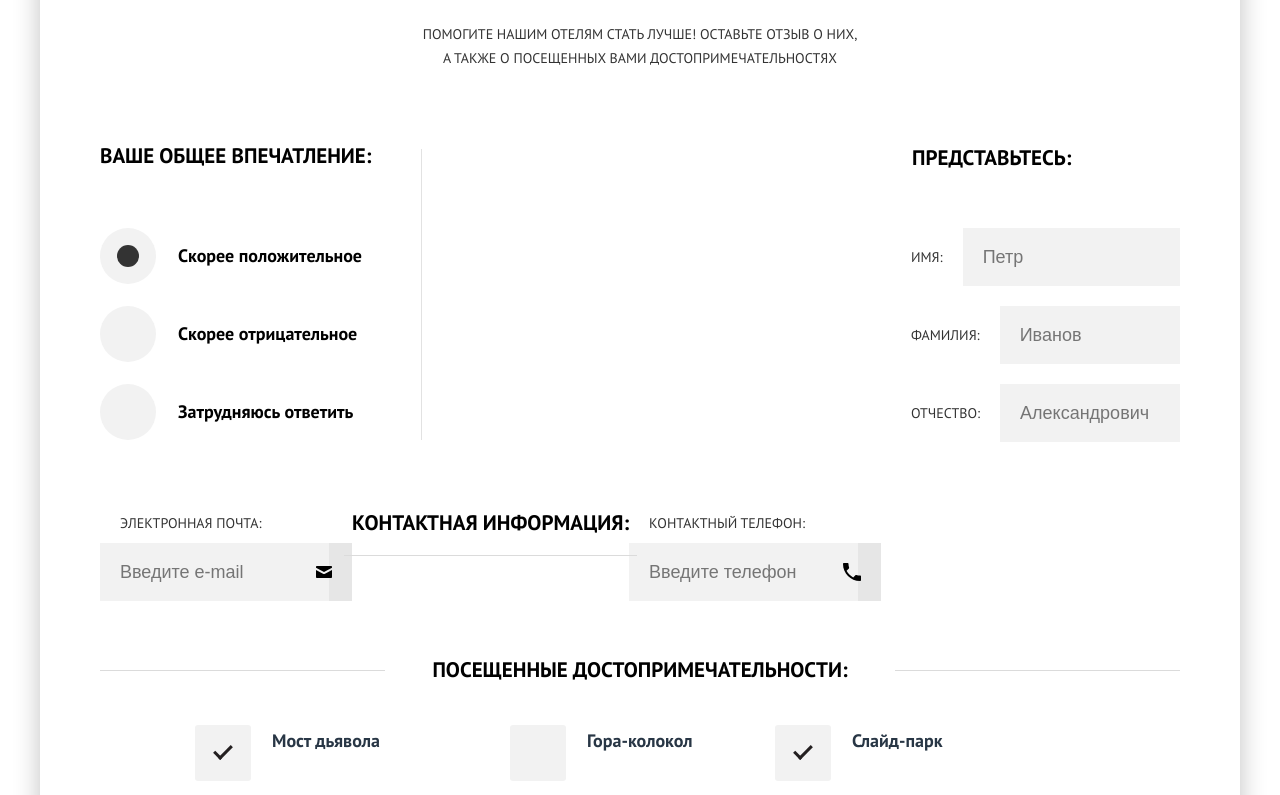
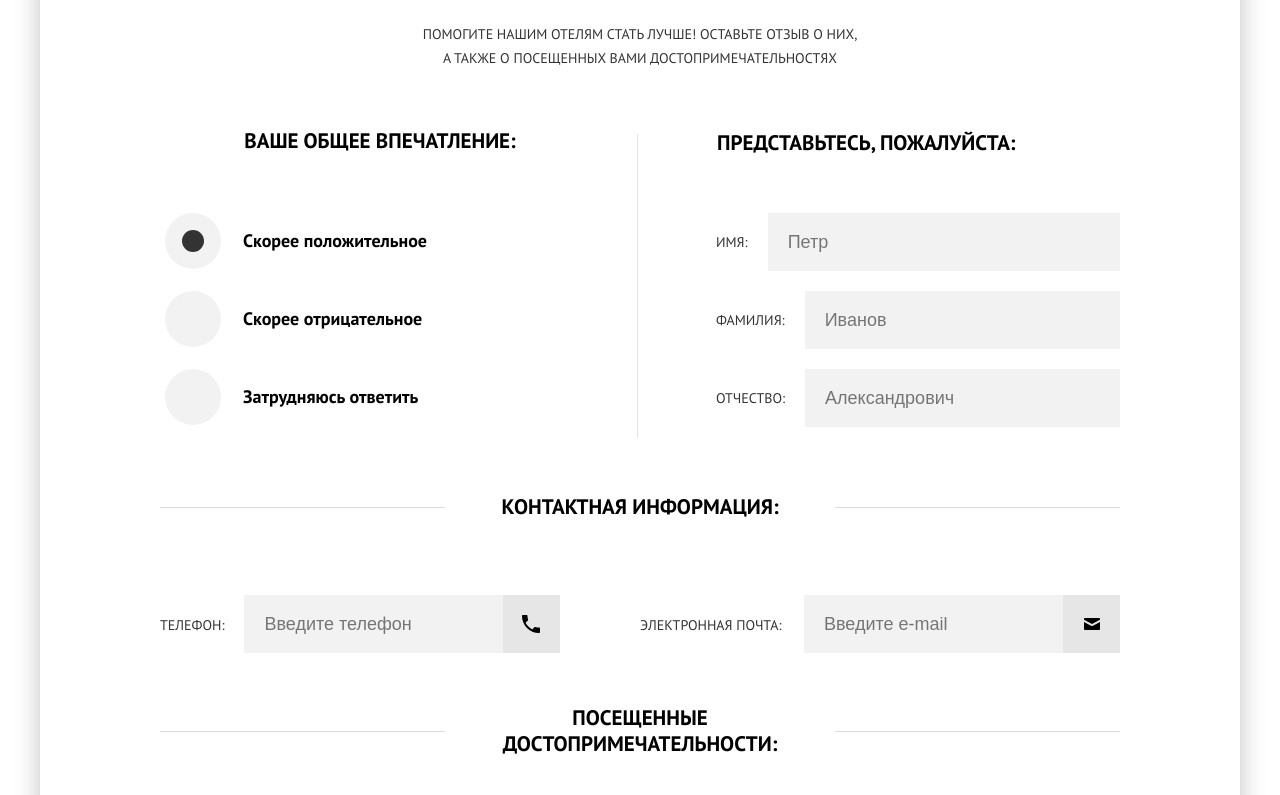
Before and after one commit to rockn1989/sedona, a website: page form.html in a window 1280 px wide. Shown: the part 505-1300 px from the top of the page. Drawn offline with nearby package versions, Linux system fonts and the light colour scheme; files that its build step writes are made by us from their sources; files whose address does not match are found by name.

Commit message:
fixup! Верстка form.html

```diff
--- a/form.html
+++ b/form.html
@@ -98,6 +98,7 @@
                             </fieldset>
                             <fieldset class="interview__section interview__section--info">
                                 <p class="interview__title">Контактная информация:</p>
+                                <div class="interview__inner-wrapper interview__inner-wrapper--no-padding">
                                     <div class="form-input form-input--info">
                                         <label class="form-input__label form-input__label--info" for="tel"><span class="form-input__hidden">Контактный</span> телефон:</label>
                                         <input class="form-input__text form-input__text--info form-input__text--tel" type="text" id="tel" placeholder="Введите телефон">
@@ -105,6 +106,7 @@
                                     <div class="form-input form-input--info">
                                         <label class="form-input__label form-input__label--info" for="email">Электронная почта:</label>
                                         <input class="form-input__text form-input__text--info form-input__text--email" type="text" id="email" placeholder="Введите e-mail">
+                                    </div>
                                 </div>
                             </fieldset>
                             <fieldset class="interview__section interview__section--mood">
--- a/less/blocks/buttons.less
+++ b/less/blocks/buttons.less
@@ -23,10 +23,16 @@
     background-color: #e5e5e5;
   }
 
-  @media @tablet-width {
-    &&--send {
+  &&--send {
+
+    @media @tablet-width {
       width: 325px;
     }
+
+    @media @desktop-width {
+      width: 480px;
+    }
+
   }
 
 }
--- a/less/blocks/form-checkbox.less
+++ b/less/blocks/form-checkbox.less
@@ -27,8 +27,19 @@
 
   @media @desktop-width {
     display: block;
-    width: 260px;
+    width: 205px;
     margin-right: 0;
+    &:nth-child(1) {
+      order: 1;
+      margin-right: 32px;
+    }
+    &:nth-child(2) {
+      margin-right: 0;
+    }
+    &:nth-child(3) {
+      order: 2;
+      margin-right: 24px;
+    }
   }
 
 }
@@ -48,6 +59,11 @@
     bottom: 7px;
     right: 0;
     margin: auto;
+    @media @desktop-width {
+      width: 10px;
+      height: 17px;
+      bottom: 8px;
+    }
   }
 }
 
@@ -87,7 +103,7 @@
     padding-top: 13px;
   }
   @media @desktop-width {
-    padding-top: 3px;
+    padding-top: 13px;
   }
 }
 
--- a/less/blocks/form-input.less
+++ b/less/blocks/form-input.less
@@ -9,9 +9,32 @@
   }
 
   @media @tablet-width {
-    padding-left:  16px;
+    padding-left: 16px;
     &--info {
       padding-left: 0;
+      &:nth-child(1) {
+        order: 3;
+        margin-bottom: 0;
+      }
+      &:nth-child(2) {
+        order: 2;
+        margin-bottom: 0;
+      }
+    }
+  }
+  @media @desktop-width {
+    &&--info {
+      width: 400px;
+      display: flex;
+      justify-content: space-between;
+      align-items: baseline;
+      &:nth-child(2) {
+        width: 480px;
+        order: 3;
+      }
+      && .form-input__hidden {
+        display: none;
+      }
     }
   }
 
@@ -30,7 +53,10 @@
     @media @tablet-width {
       margin-bottom: 7px;
     }
-
+    @media @desktop-width {
+      margin-bottom: 0;
+      margin-left:  0;
+    }
   }
 }
 
@@ -57,13 +83,23 @@
       background: url("../img/icon-phone.svg") top 50% right 20px no-repeat, linear-gradient(to right, #f2f2f2 91%,  #e6e6e6 91%);
     }
 
+    @media @desktop-width {
+      margin-bottom: 0;
+      background: url("../img/icon-phone.svg") top 50% right 20px no-repeat, linear-gradient(to right, #f2f2f2 82%,  #e6e6e6 82%);
+    }
+
   }
   &&--email {
     background: url("../img/icon-mail.svg") top 50% right 20px no-repeat, linear-gradient(to right, #f2f2f2 79%,  #e6e6e6 79%);
 
-  @media @tablet-width {
-    background: url("../img/icon-mail.svg") top 50% right 20px no-repeat, linear-gradient(to right, #f2f2f2 91%,  #e6e6e6 91%);
-  }
+    @media @tablet-width {
+      background: url("../img/icon-mail.svg") top 50% right 20px no-repeat, linear-gradient(to right, #f2f2f2 91%,  #e6e6e6 91%);
+    }
+
+    @media @desktop-width {
+      width: 316px;
+      background: url("../img/icon-mail.svg") top 50% right 20px no-repeat, linear-gradient(to right, #f2f2f2 82%,  #e6e6e6 82%)
+    }
 
   }
 }
--- a/less/blocks/interview.less
+++ b/less/blocks/interview.less
@@ -2,6 +2,9 @@
 .interview {
   & input[type="text"] {
     box-sizing: border-box;
+  }
+  & label {
+    cursor: pointer;
   }
 }
 
@@ -15,6 +18,10 @@
     padding: 0 60px;
   }
 
+  @media @desktop-width {
+    padding:  0 120px;
+  }
+
 }
 
 .interview__inner-wrapper {
@@ -23,6 +30,20 @@
     justify-content: space-between;
     flex-wrap: wrap;
     padding: 0 95px;
+  }
+
+  @media @desktop-width {
+    padding: 0;
+  }
+
+  &&--no-padding {
+    padding: 0;
+    display: block;
+    @media @desktop-width {
+      display: flex;
+      justify-content: space-between;
+      align-items: baseline;
+    }
   }
 }
 
@@ -67,21 +88,13 @@
     &&--info {
       order: 3;
       padding: 43px 0 7px;
-      display: flex;
       & .interview__title {
         order: 1;
         margin-bottom: 25px;
       }
-      & .form-input--info:nth-child(1) {
-        order: 3;
-      }
-      & .form-input--info:nth-child(2) {
-        order: 2;
-        margin-bottom: 0;
-      }
       & .form-input__hidden {
         display: inline;
-    }
+      }
 
     }
     &&--mood {
@@ -104,7 +117,7 @@
     }
     &&--place {
       order: 4;
-      padding: 26px 0 2px;
+      padding: 45px 0 2px;
       & .interview__title {
         padding: 0 185px;
         order: 1;
@@ -129,6 +142,39 @@
       }
     }
   }
+
+  @media @desktop-width {
+    &&--fio {
+      padding: 20px 0;
+      width: 420px;
+      & .form-input__hidden {
+        display: inline;
+      }
+    }
+    &&--mood {
+      width: 480px;
+      padding-left: 5px;
+      & .interview__title {
+        text-align: center;
+        padding-right: 45px;
+      }
+    }
+    &&--info {
+      padding-top: 27px;
+      & .interview__title {
+        margin-bottom:75px;
+      }
+    }
+    &&--place {
+      & .interview__title {
+        padding: 0 275px;
+      }
+    }
+    &&--emotions {
+      padding: 30px 0 12px;
+    }
+  }
+
 }
 
 .interview__title {
@@ -176,4 +222,8 @@
     align-items: center;
   }
 
+  @media @desktop-width {
+    padding:  0 120px;
+  }
+
 }
--- a/less/blocks/page-form.less
+++ b/less/blocks/page-form.less
@@ -9,4 +9,9 @@
     margin-bottom: 62px;
   }
 
+  @media @desktop-width {
+    padding-top: 22px;
+    margin-bottom:  66px;
+  }
+
 }
```
Lines whose indentation alone changed are shown as unchanged.
